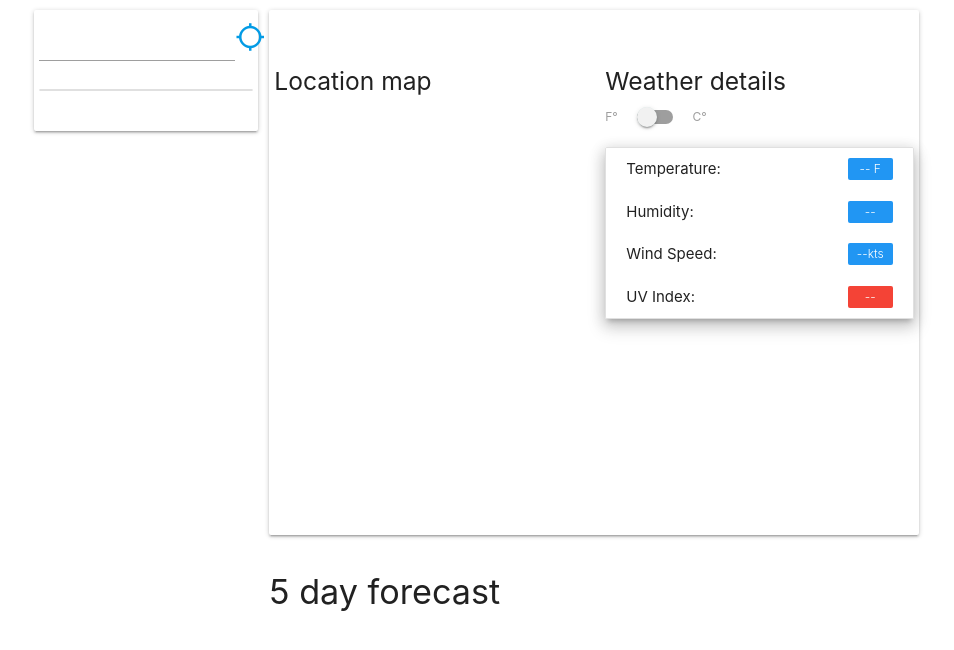
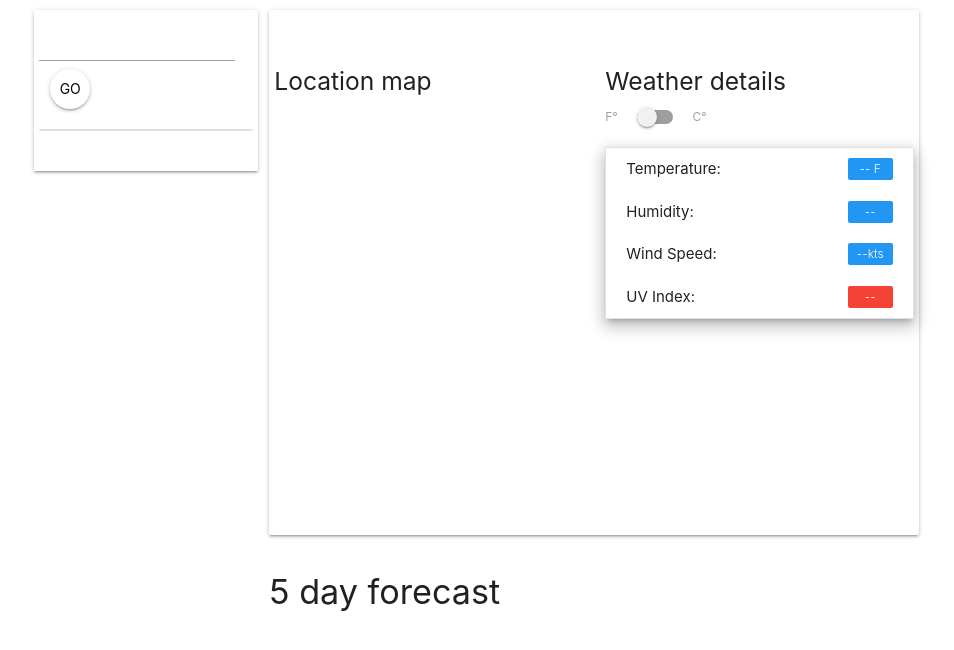
Before and after one commit to JayArghArgh/weather-dashboard, a plain HTML site: page index.html in a window 1280 px wide. Shown: the part 166-816 px from the top of the page, without its empty margins (158-1112 px from the left). Drawn offline with nearby package versions, Linux system fonts and the light colour scheme; some packages are replaced by stand-ins of ours; a web font is replaced by a local one.

Commit message:
fixed issue where enter wasn't completing search

```diff
--- a/index.html
+++ b/index.html
@@ -37,8 +37,13 @@
                         <form>
                             <div class="row">
                                 <div class="input-field col search-entry s11 m11 l11">
-                                    <input id="search-city" class="validate" onFocus="geolocate()" type="text" />
-                                    <a href="#!"><i id="search-button" class="material-icons prefix">location_searching</i></a>
+                                    <!-- wrap in form to allow enter submission on enter button -->
+                                    <form action="" method="get" id="searchFormID">
+                                        <input id="search-city" class="validate" onFocus="geolocate()" type="text" />
+                                        <div class="col s3" id="search-button">
+                                            <button class="btn-floating waves-effect waves-light pulse transparent black-text" id="searchBtn" title="click to search">GO</button>
+                                        </div>
+                                    </form>
                                 </div>
                             </div>
                         </form>
```
